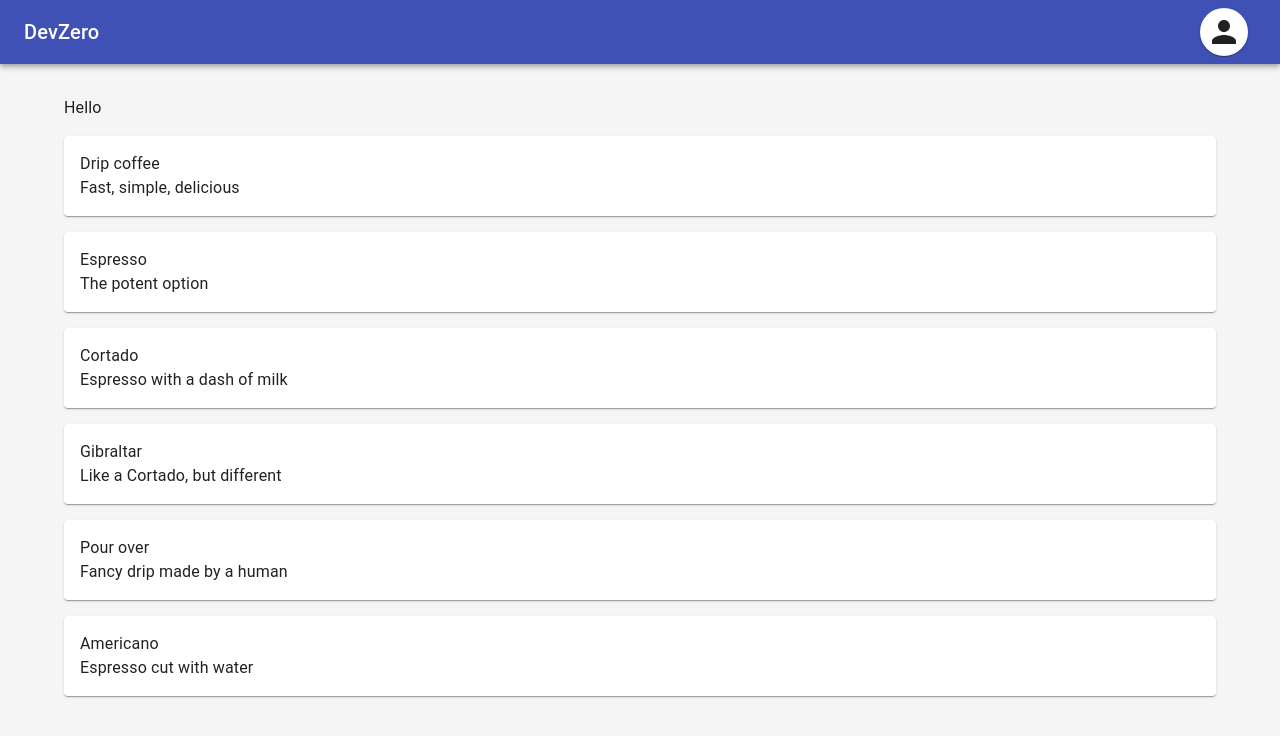
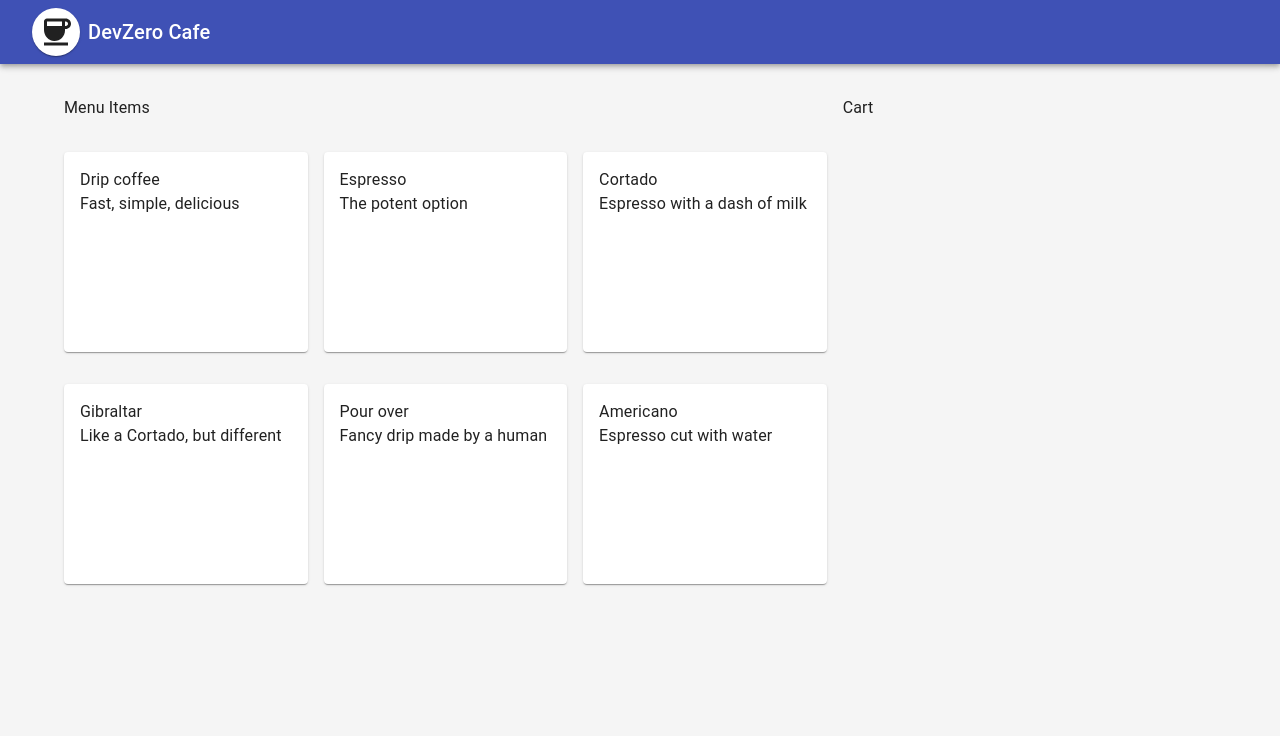
Before and after one commit to devzero-inc/microservice-example, a Next.js app in the folder web-client/: page / in a window 1280 px wide. Shown: the top 736 px of the page. Built offline with nearby package versions, Linux system fonts and the light colour scheme.

Commit message:
adds grid layout

```diff
--- a/web-client/components/Header.tsx
+++ b/web-client/components/Header.tsx
@@ -32,6 +32,9 @@ function Header() {
           pr: "24px",
         }}
       >
+        <IconButton color="inherit">
+          <UserAvatar />
+        </IconButton>
         <Typography
           component="h1"
           variant="h6"
@@ -39,11 +42,8 @@ function Header() {
           noWrap
           sx={{ flexGrow: 1 }}
         >
-          DevZero
+          DevZero Cafe
         </Typography>
-        <IconButton color="inherit">
-          <UserAvatar />
-        </IconButton>
       </Toolbar>
     </AppBar>
   );
--- a/web-client/components/MenuItem.tsx
+++ b/web-client/components/MenuItem.tsx
@@ -1,15 +1,17 @@
-import { Card, Typography } from "@mui/material";
+import { Grid, Card, Typography } from "@mui/material";
 
-interface MentItemInterface {
+export type ModelMenuItem = {
   id: number;
   name: string;
   description: string;
-}
-export default function MenuItem({ id, name, description }: MentItemInterface) {
+};
+export default function MenuItem({ id, name, description }: ModelMenuItem) {
   return (
-    <Card sx={{ mt: 2, p: 2 }}>
-      <Typography>{name}</Typography>
-      <Typography>{description}</Typography>
-    </Card>
+    <Grid item md={4} lg={4}>
+      <Card sx={{ mt: 2, p: 2, height: 200 }}>
+        <Typography>{name}</Typography>
+        <Typography>{description}</Typography>
+      </Card>
+    </Grid>
   );
 }
--- a/web-client/components/MenuItems.tsx
+++ b/web-client/components/MenuItems.tsx
@@ -1,5 +1,8 @@
 import MenuItem from "./MenuItem";
+import { ModelMenuItem } from "./MenuItem";
 
-export default function MenuItems({ data }) {
-  return data.map((item) => <MenuItem {...item} />);
+export default function MenuItems({ data }: ModelMenuItem[]) {
+  return data.map((item: ModelMenuItem) => (
+    <MenuItem key={item.id} {...item} />
+  ));
 }
--- a/web-client/components/UserAvatar.tsx
+++ b/web-client/components/UserAvatar.tsx
@@ -1,5 +1,5 @@
-import PersonIcon from "@mui/icons-material/Person";
 import { Card } from "@mui/material";
+import CoffeeIcon from "@mui/icons-material/Coffee";
 
 export default function UserAvatar() {
   const [height, width] = [48, 48];
@@ -14,7 +14,7 @@ export default function UserAvatar() {
         justifyContent: "center",
       }}
     >
-      <PersonIcon
+      <CoffeeIcon
         sx={{
           fontSize: width * 0.75,
         }}
--- a/web-client/pages/index.tsx
+++ b/web-client/pages/index.tsx
@@ -1,5 +1,5 @@
 import Layout from "../components/Layout";
-import { Box, Typography } from "@mui/material";
+import { Grid, Box, Typography } from "@mui/material";
 import axios from "axios";
 import MenuItems from "../components/MenuItems";
 
@@ -16,10 +16,19 @@ export default function Home() {
   ];
   return (
     <Layout>
-      <Box>
-        <Typography>Hello</Typography>
-        <MenuItems data={menuItemData} />
-      </Box>
+      <Grid container spacing={2}>
+        <Grid container item md={8} spacing={2}>
+          <Grid item md={12}>
+            <Typography>Menu Items</Typography>
+          </Grid>
+          <MenuItems data={menuItemData} />
+        </Grid>
+        <Grid container item md={4} spacing={2}>
+          <Grid item md={12}>
+            <Typography>Cart</Typography>
+          </Grid>
+        </Grid>
+      </Grid>
     </Layout>
   );
 }
```
